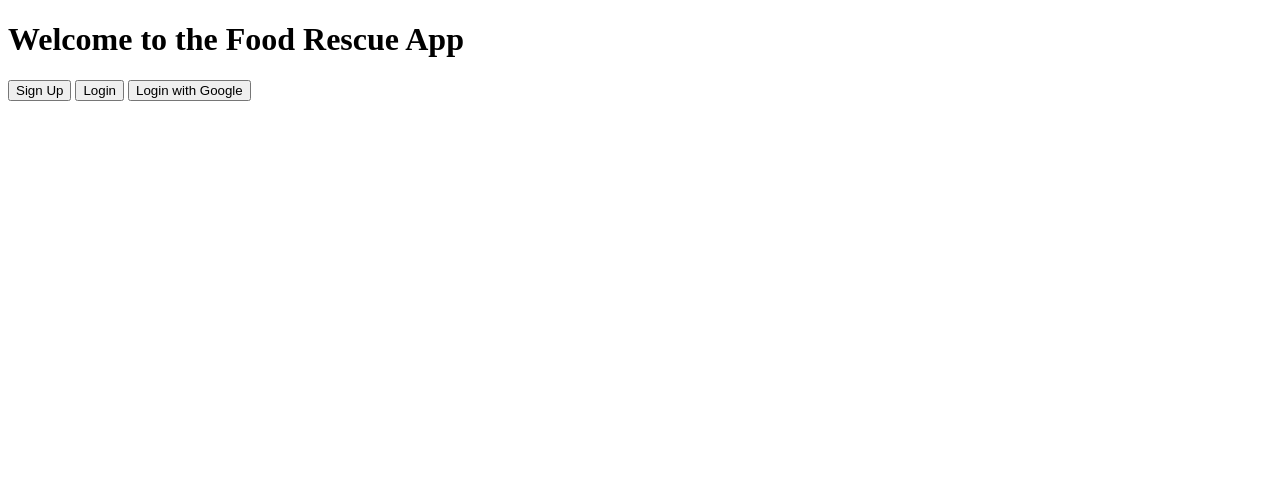
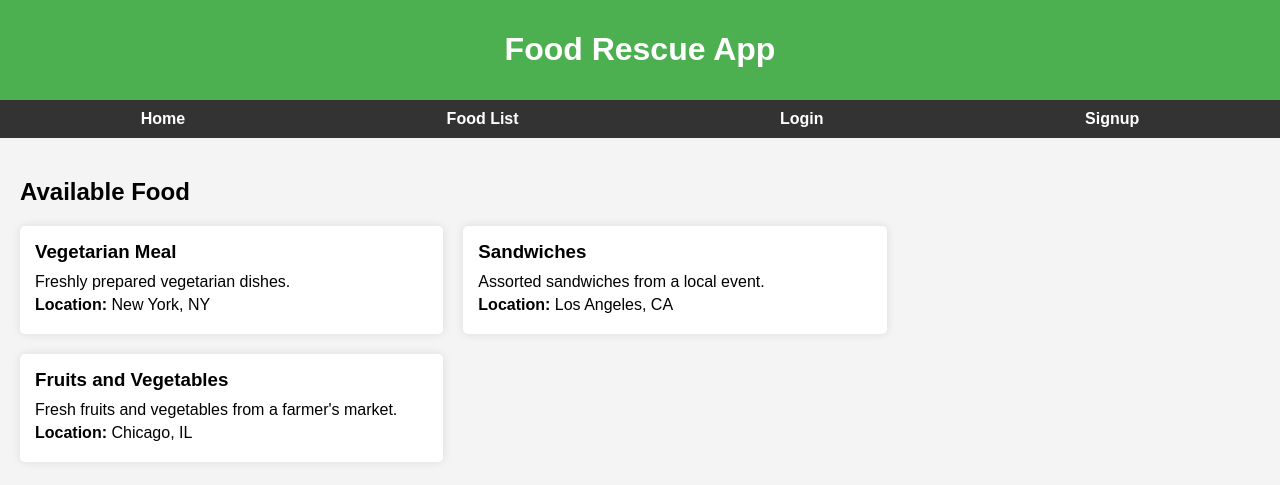
Before and after one commit to DharunJr007/food-rescue-app, a plain HTML site: page index.html in a window 1280 px wide. Drawn offline with Linux system fonts and the light colour scheme; no server answers.

Commit message:
Update index.html

```diff
--- a/index.html
+++ b/index.html
@@ -1,20 +1,183 @@
 <!DOCTYPE html>
 <html lang="en">
-<head>
-    <meta charset="UTF-8">
-    <meta name="viewport" content="width=device-width, initial-scale=1.0">
+  <head>
+    <meta charset="UTF-8" />
+    <meta name="viewport" content="width=device-width, initial-scale=1.0" />
     <title>Food Rescue App</title>
-    <script type="module" src="app.js"></script>
-</head>
-<body>
-    <h1>Welcome to the Food Rescue App</h1>
+    <style>
+      body {
+        font-family: Arial, sans-serif;
+        margin: 0;
+        padding: 0;
+        background-color: #f4f4f4;
+      }
+      header {
+        background-color: #4caf50;
+        color: white;
+        padding: 10px 20px;
+        text-align: center;
+      }
+      nav {
+        display: flex;
+        justify-content: space-around;
+        background-color: #333;
+        padding: 10px;
+      }
+      nav a {
+        color: white;
+        text-decoration: none;
+        font-weight: bold;
+      }
+      .container {
+        padding: 20px;
+      }
+      .auth-form {
+        max-width: 300px;
+        margin: 0 auto;
+        padding: 20px;
+        background-color: white;
+        border-radius: 5px;
+        box-shadow: 0 0 10px rgba(0, 0, 0, 0.1);
+      }
+      .auth-form input {
+        width: 100%;
+        padding: 10px;
+        margin: 10px 0;
+        border: 1px solid #ccc;
+        border-radius: 5px;
+      }
+      .auth-form button {
+        width: 100%;
+        padding: 10px;
+        background-color: #4caf50;
+        color: white;
+        border: none;
+        border-radius: 5px;
+        cursor: pointer;
+      }
+      .auth-form button:hover {
+        background-color: #45a049;
+      }
+      .food-list {
+        display: flex;
+        flex-wrap: wrap;
+        gap: 20px;
+      }
+      .food-card {
+        background-color: white;
+        padding: 15px;
+        border-radius: 5px;
+        box-shadow: 0 0 10px rgba(0, 0, 0, 0.1);
+        width: calc(33.333% - 20px);
+      }
+      .food-card h3 {
+        margin: 0 0 10px;
+      }
+      .food-card p {
+        margin: 5px 0;
+      }
+    </style>
+  </head>
+  <body>
+    <!-- Header -->
+    <header>
+      <h1>Food Rescue App</h1>
+    </header>
 
-    <!-- Authentication Buttons -->
-    <button id="signup-btn">Sign Up</button>
-    <button id="login-btn">Login</button>
-    <button id="google-login-btn">Login with Google</button>
-    <button id="logout-btn" style="display: none;">Logout</button>
+    <!-- Navigation Bar -->
+    <nav>
+      <a href="#home">Home</a>
+      <a href="#food-list">Food List</a>
+      <a href="#login" id="login-btn">Login</a>
+      <a href="#signup" id="signup-btn">Signup</a>
+    </nav>
 
-    <p id="user-info"></p> <!-- To display logged-in user info -->
-</body>
+    <!-- Main Content -->
+    <div class="container">
+      <!-- Authentication Form (Login/Signup) -->
+      <div id="auth-section" class="auth-form" style="display: none">
+        <h2 id="auth-title">Login</h2>
+        <input type="email" id="email" placeholder="Email" />
+        <input type="password" id="password" placeholder="Password" />
+        <button id="auth-action-btn">Login</button>
+      </div>
+
+      <!-- Food List -->
+      <div id="food-list">
+        <h2>Available Food</h2>
+        <div class="food-list">
+          <!-- Food cards will be dynamically added here -->
+        </div>
+      </div>
+    </div>
+
+    <script>
+      // JavaScript for handling login/signup toggle
+      const loginBtn = document.getElementById("login-btn");
+      const signupBtn = document.getElementById("signup-btn");
+      const authSection = document.getElementById("auth-section");
+      const authTitle = document.getElementById("auth-title");
+      const authActionBtn = document.getElementById("auth-action-btn");
+
+      // Show login form
+      loginBtn.addEventListener("click", () => {
+        authSection.style.display = "block";
+        authTitle.textContent = "Login";
+        authActionBtn.textContent = "Login";
+      });
+
+      // Show signup form
+      signupBtn.addEventListener("click", () => {
+        authSection.style.display = "block";
+        authTitle.textContent = "Signup";
+        authActionBtn.textContent = "Signup";
+      });
+
+      // Handle login/signup action
+      authActionBtn.addEventListener("click", () => {
+        const email = document.getElementById("email").value;
+        const password = document.getElementById("password").value;
+
+        if (authTitle.textContent === "Login") {
+          alert(`Logging in with email: ${email}`);
+          // Add Firebase login logic here
+        } else {
+          alert(`Signing up with email: ${email}`);
+          // Add Firebase signup logic here
+        }
+      });
+
+      // Sample food data (replace with Firebase data)
+      const foodData = [
+        {
+          name: "Vegetarian Meal",
+          description: "Freshly prepared vegetarian dishes.",
+          location: "New York, NY",
+        },
+        {
+          name: "Sandwiches",
+          description: "Assorted sandwiches from a local event.",
+          location: "Los Angeles, CA",
+        },
+        {
+          name: "Fruits and Vegetables",
+          description: "Fresh fruits and vegetables from a farmer's market.",
+          location: "Chicago, IL",
+        },
+      ];
+
+      // Render food cards
+      const foodList = document.querySelector(".food-list");
+      foodData.forEach((food) => {
+        const foodCard = document.createElement("div");
+        foodCard.className = "food-card";
+        foodCard.innerHTML = `
+          <h3>${food.name}</h3>
+          <p>${food.description}</p>
+          <p><strong>Location:</strong> ${food.location}</p>
+        `;
+        foodList.appendChild(foodCard);
+      });
+    </script>
+  </body>
 </html>
```
